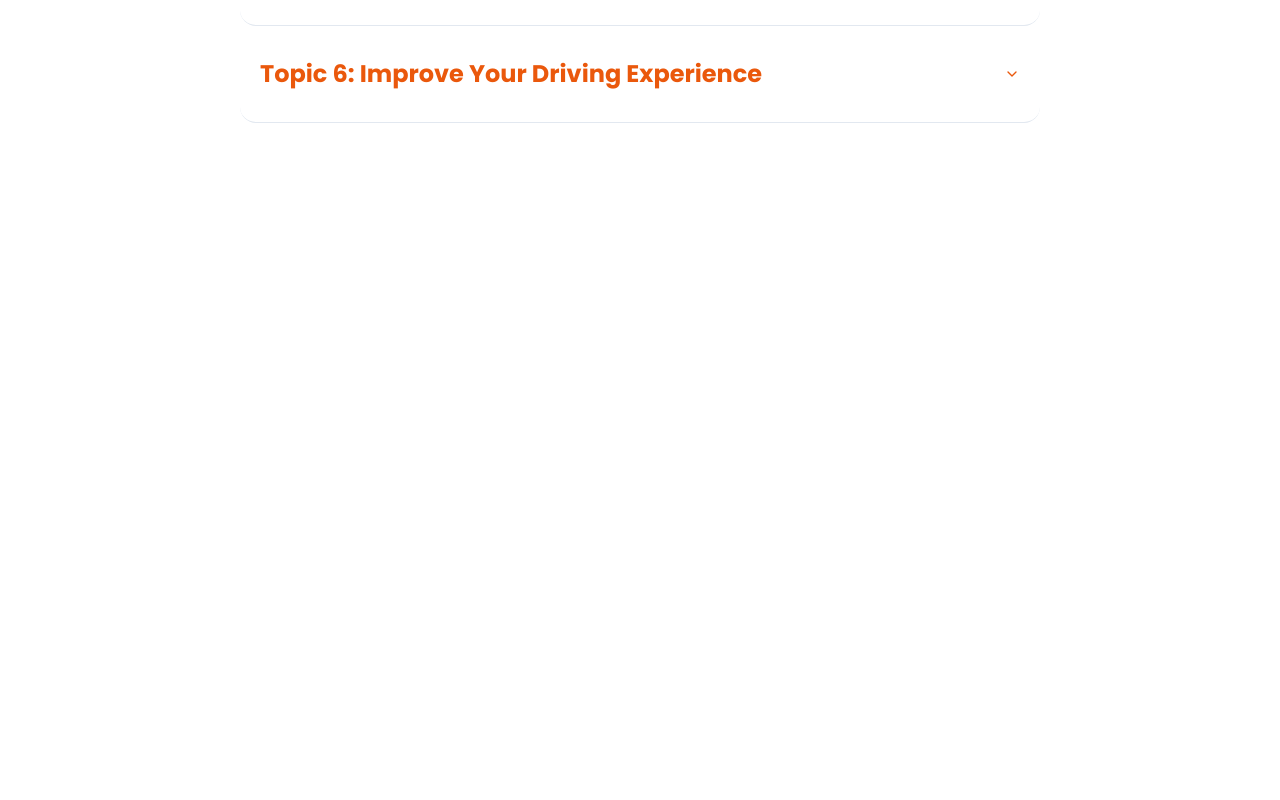
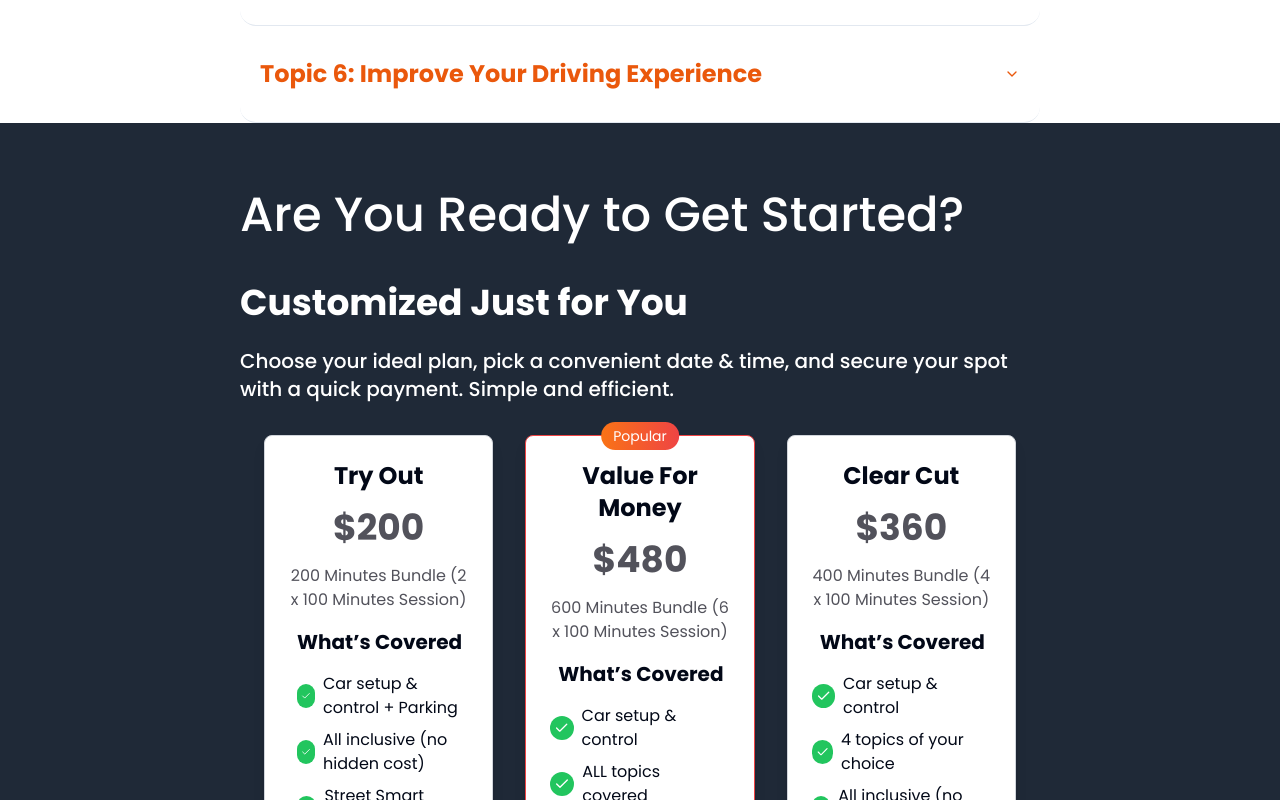
Before and after one commit to Bilal-Sheikh/street-smart, a Next.js app: page / in a window 1280 px wide. Shown: the part 4560-5360 px from the top of the page. Before the commit the page ends 4683 px from the top, so only its background shows below. Built offline with nearby package versions, Linux system fonts and the light colour scheme.

Commit message:
fixed "<Pricing />" for mobile

```diff
--- a/app/(landing)/page.tsx
+++ b/app/(landing)/page.tsx
@@ -15,7 +15,7 @@ export default function Home() {
                 <Hero />
                 <RefresherProgram />
                 <Topics />
-                {/* <Pricing /> */}
+                <Pricing />
                 {/* <FAQ /> */}
                 {/* <Footer /> */}
             </div>
--- a/components/Pricing.tsx
+++ b/components/Pricing.tsx
@@ -4,14 +4,14 @@ import React from 'react';
 export default function Pricing() {
     return (
         <section className="bg-gray-800">
-            <div className="py-12 px-60">
-                <h1 className="py-5 text-5xl font-medium text-white">
+            <div className="py-6 px-10 md:py-12 md:px-60">
+                <h1 className="md:py-5 text-2xl md:text-5xl font-medium text-white">
                     Are You Ready to Get Started?
                 </h1>
-                <h1 className="py-6 text-4xl font-bold text-white">
+                <h1 className="py-6 text-2xl md:text-4xl font-bold text-white">
                     Customized Just for You
                 </h1>
-                <p className="text-xl font-medium text-white">
+                <p className="text-sm md:text-xl md:font-medium text-white">
                     Choose your ideal plan, pick a convenient date & time, and
                     secure your spot with a quick payment. Simple and efficient.
                 </p>
@@ -35,7 +35,10 @@ export function PricingCards() {
                         </div>
                         <div className="mt-4 text-center text-zinc-600 dark:text-zinc-400">
                             <span>
-                                200 Minutes Bundle (2 x 100 Minutes Session)
+                                200 Minutes Bundle{' '}
+                                <span className="max-sm:whitespace-nowrap">
+                                    (2 x 100 Minutes Session)
+                                </span>
                             </span>
                         </div>
                         <div className="ml-2 mt-4 text-xl font-bold text-start">
@@ -74,7 +77,10 @@ export function PricingCards() {
                         </div>
                         <div className="mt-4 text-center text-zinc-600 dark:text-zinc-400">
                             <span>
-                                600 Minutes Bundle (6 x 100 Minutes Session)
+                                600 Minutes Bundle{' '}
+                                <span className="max-sm:whitespace-nowrap">
+                                    (6 x 100 Minutes Session)
+                                </span>
                             </span>
                         </div>
                         <div className="ml-2 mt-4 text-xl font-bold text-start">
@@ -116,7 +122,10 @@ export function PricingCards() {
                         </div>
                         <div className="mt-4 text-center text-zinc-600 dark:text-zinc-400">
                             <span>
-                                400 Minutes Bundle (4 x 100 Minutes Session)
+                                400 Minutes Bundle{' '}
+                                <span className="max-sm:whitespace-nowrap">
+                                    (4 x 100 Minutes Session)
+                                </span>
                             </span>
                         </div>
                         <div className="ml-2 mt-4 text-xl font-bold text-start">
```
